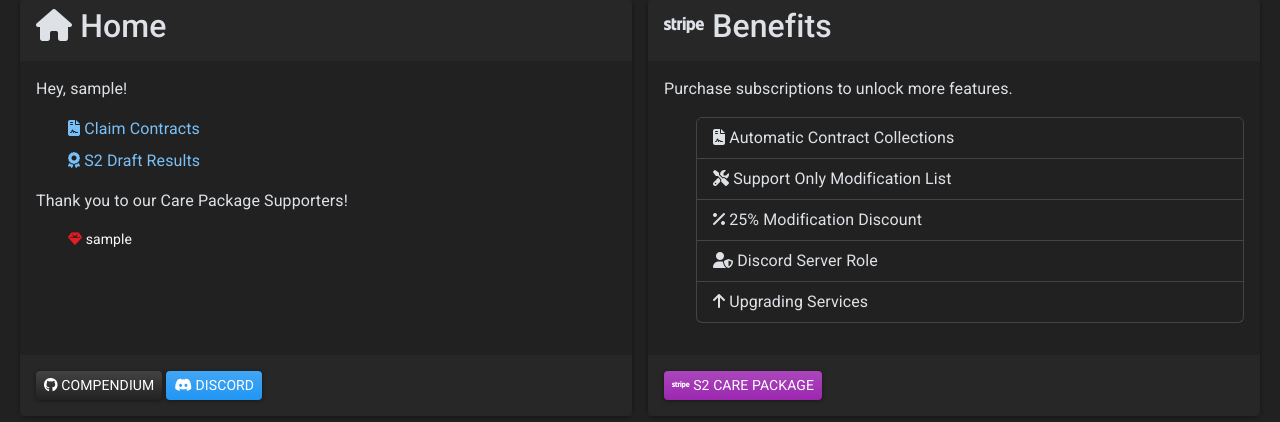
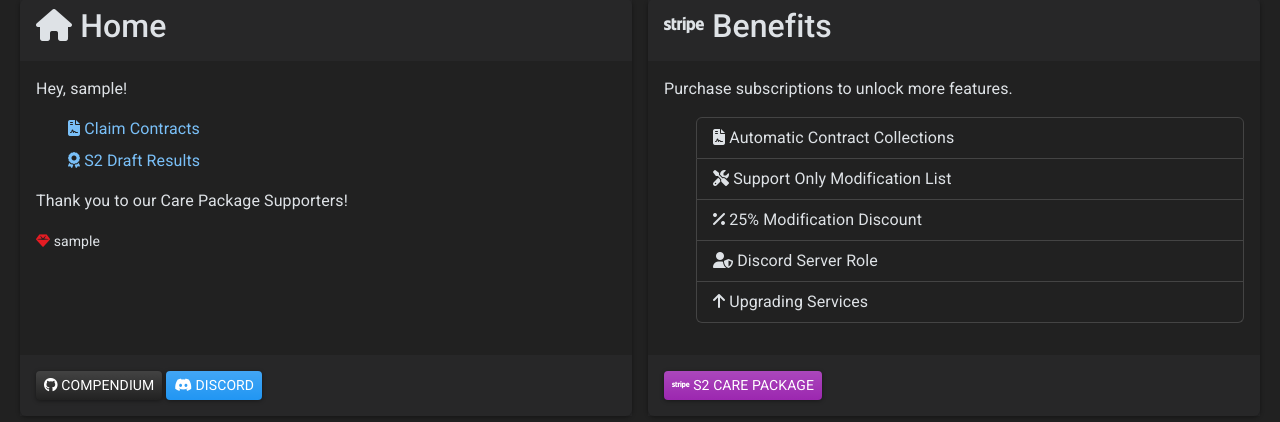
Before and after one commit to doublesync/TheRussellCup, a Django app: page / in a window 1280 px wide. Shown: the part 126-548 px from the top of the page. Run offline with Django 5.2, Linux system fonts and the light colour scheme; a user stored in the database is signed in; tables that the repository leaves empty hold one stand-in row (values such as "Sample post"); data that the repository does not hold is empty; some libraries are stand-ins or nearby versions.

Commit message:
Switched formatting for care package user appreciation

```diff
--- a/templates/pages/home.html
+++ b/templates/pages/home.html
@@ -22,11 +22,14 @@
                         </form>
                     </ul>
                     <p>Thank you to our Care Package Supporters!</p>
-                    <ul>
+                    <p>
                         {% for user in care_package_users %}
-                        <small><li class="list-group-item mt-2 text-light"><i class="fa-solid fa-gem text-danger fw-bold"></i> {{ user }}</li></small>
+                        <small>
+                            <i class="fa-solid fa-gem text-danger fw-bold"></i> {{ user }}
+                            {% if not forloop.last %} &middot; {% endif %}
+                        </small>
                         {% endfor %}
-                    </ul>
+                    </p>
                 </div>
                 <div class="card-footer p-3">
                     <a href="https://github.com/doublesync/TheRussellCup/wiki" class="btn btn-sm btn-dark"><i class="fa-brands fa-github"></i> Compendium</a>
```
